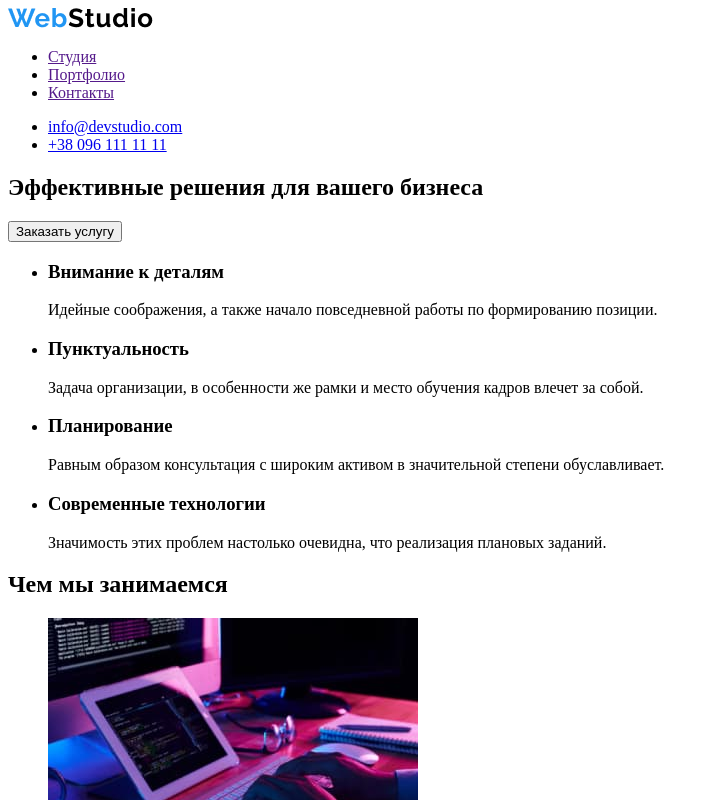
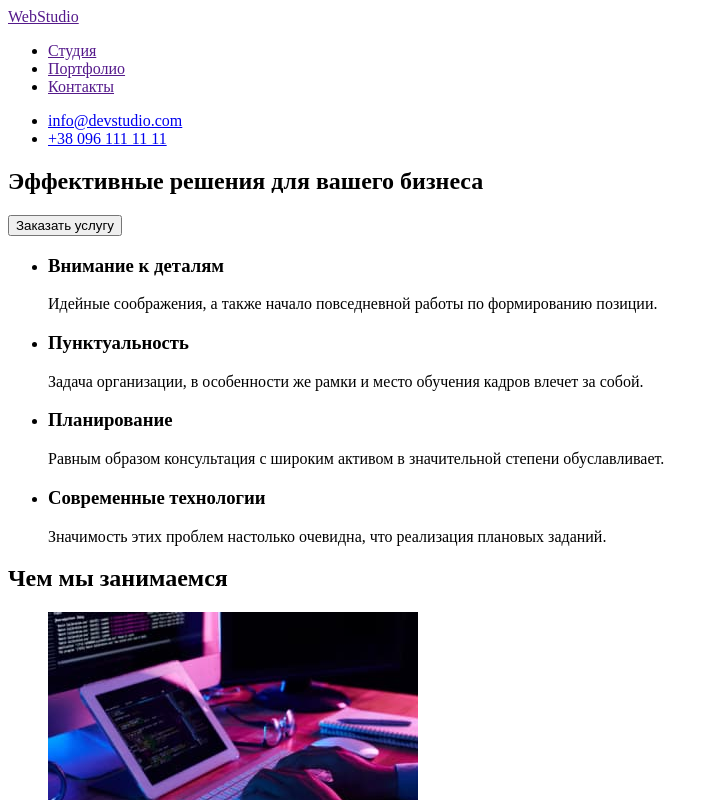
Before and after one commit to chornota24/html-homework-1, a plain HTML site: page index.html in a window 1280 px wide. Shown: the top 800 px of the page, without its empty margins (0-719 px from the left). Drawn offline with Linux system fonts and the light colour scheme.

Commit message:
Змінив логотип з картинки на слова

```diff
--- a/index.html
+++ b/index.html
@@ -10,7 +10,7 @@
     <!--header-->
     <header>
         <nav>
-            <a href=""><img src="./img/webstudio.jpg" alt="лого" width="145"></a>
+            <a href="">WebStudio</a>
             <ul>
                 <li><a href="">Студия</a></li>
                 <li><a href="">Портфолио</a></li>
@@ -58,7 +58,7 @@
     </main>
     <!--footer-->
     <footer>
-        <a href=""><img src="./img/webstudio.jpg" alt="лого" width="145"></a>
+        <a href="">WebStudio</a>
         <address>г. Киев, пр-т Леси Украинки, 26</address>
         <ul>
             <li><a href="mailto:info@example.com">info@example.com</a></li>
```
